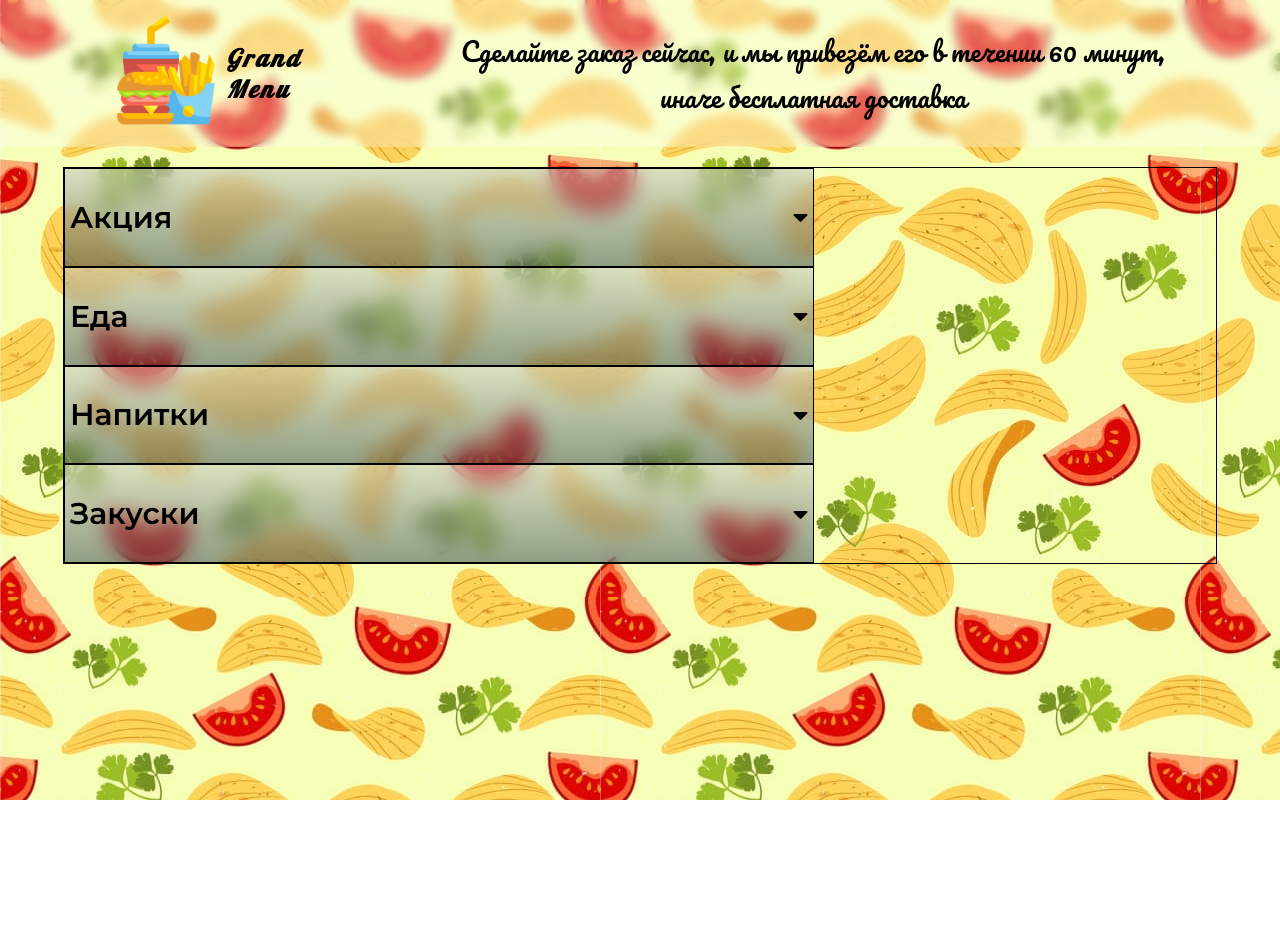
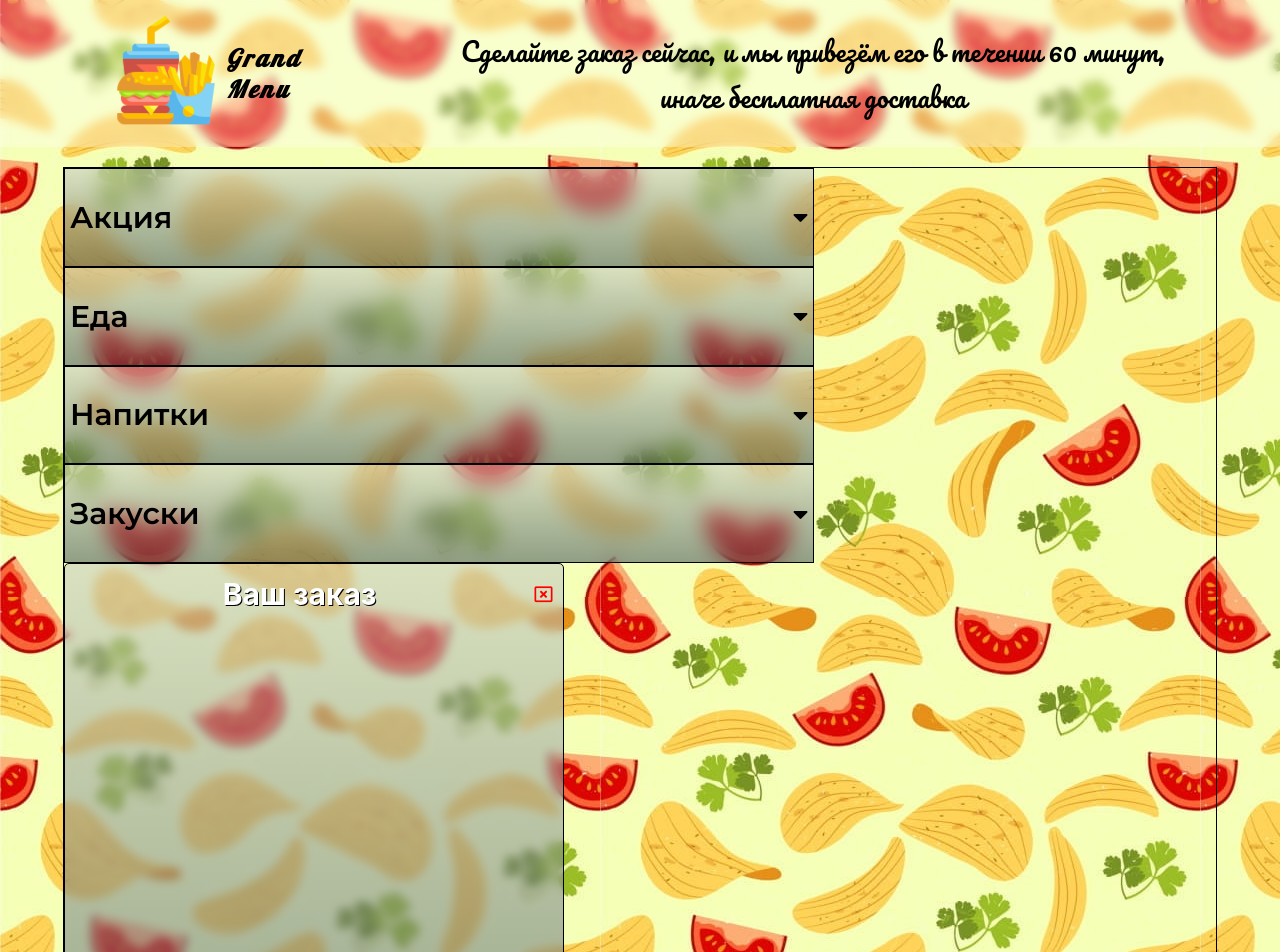
Before and after one commit to ardryzhov/grand-menu, a React (Create React App) app: page / in a window 1280 px wide. Shown: the top 952 px of the page. Before the commit the page ends 800 px from the top, so only its background shows below. Built offline with nearby package versions, Linux system fonts and the light colour scheme.

Commit message:
add a order table + css transition group animation to order item

```diff
--- a/package.json
+++ b/package.json
@@ -10,6 +10,7 @@
     "react": "^17.0.2",
     "react-dom": "^17.0.2",
     "react-scripts": "4.0.3",
+    "react-transition-group": "^4.4.2",
     "web-vitals": "^1.1.2"
   },
   "scripts": {
--- a/src/App.js
+++ b/src/App.js
@@ -45,7 +45,12 @@ function App() {
 				</div>
 
 				<div className="order-table">
-					<OrderTable />
+					<OrderTable
+					order={order}
+					setOrder={setOrder}
+					addToOrder={addToOrder}
+					removeToOrder={removeToOrder}
+					deleteProduct={deleteProduct}/>
 				</div>
 
 			</main>
--- a/src/App.scss
+++ b/src/App.scss
@@ -6,8 +6,24 @@
 	display: flex;
 	flex-direction: row;
 	flex-wrap: wrap;
-	align-items: center;
+	justify-content: space-between;
 }
+
+::-webkit-scrollbar {
+	width: 10px;
+}
+
+::-webkit-scrollbar-track {
+	background: #8a8080;
+}
+
+::-webkit-scrollbar-thumb {
+	background: #AAAAAA;
+	border-radius: 8px;
+	border: 1px solid #8a8080;
+}
+
+
 
 @media screen and (max-width: 770px) {
 	#main {
--- a/src/Component/Accordion/Accordion.jsx
+++ b/src/Component/Accordion/Accordion.jsx
@@ -40,7 +40,6 @@ const Accordion = ({accordionTickers, order, setOrder, addToOrder}) => {
 					? 'item-content show'
 					: 'item-content'}>
 						<AccordionItem
-						ticker={value.ticker}
 						obj={obj}
 						order={order}
 						setOrder={setOrder}
--- a/src/Component/AccordionItem/AccordionItem.jsx
+++ b/src/Component/AccordionItem/AccordionItem.jsx
@@ -4,7 +4,7 @@ import './_accordionItem.scss';
 
 import products from '../../assets/data/data';
 
-const AccordionItem = ({obj, addToOrder, ticker}) => {
+const AccordionItem = ({obj, addToOrder}) => {
 	const itemRef = useRef();
 
 	const mouseEnter = (e) => {
--- a/src/Component/AccordionItem/_accordionItem.scss
+++ b/src/Component/AccordionItem/_accordionItem.scss
@@ -75,9 +75,36 @@
 				font-size: 1.2rem;
 				font-style: italic;
 			}
+			.accordion-btn {
+				display: flex;
+				justify-content: space-around;
+				align-items: center;
+				transition: .3s ease;
+				cursor: pointer;
+				font-size: 18px;
+				width: 130px;
+				height: 40px;
+				background-color: transparent;
+				border: 2px solid #ccc;
+				color: #ccc;
+				border-radius: 10px;
+				text-shadow: 1px 1px #000;
+				span {
+					display: inline-block;
+				}
+
+			}
+			.accordion-btn:hover {
+				transition: .3s ease;
+				border: 2px solid #fff;
+				color: #fff;
+				transform: scale(1.1);
+			}
 		}
 	}
 }
+
+
 
 @media screen and (max-width: 770px) {
 	.accordion-item-wrapper {
--- a/src/Component/OrderTable/OrderTable.jsx
+++ b/src/Component/OrderTable/OrderTable.jsx
@@ -1,12 +1,91 @@
-import React from 'react';
+import React, { useRef } from 'react';
 
 import './_orderTable.scss';
 
-const OrderTable = () => {
+import products from '../../assets/data/data';
+import { TransitionGroup, CSSTransition } from 'react-transition-group';
+
+const OrderTable = ({order, setOrder, addToOrder, removeToOrder, deleteProduct}) => {
+
+	const prd = useRef();
+	const orderIds = Object.keys(order);
+
+	const total = orderIds.reduce((prevTotal, val) => {
+		const prod = products[val];
+		const count = order[val];
+		return prevTotal + prod.price * count;
+	}, 0);
+
+	const renderOrder = (val, i) => {
+		const prod = products[val];
+		const count = order[val];
+
+		return (
+			<CSSTransition
+			classNames='order__item'
+			timeout={{enter: 500, exit: 500}}
+			key={val}>
+			<div className="order-table-item-wrapper" key={i} ref={prd}>
+				<div className="order-item-left-side">
+					<div className="order-table-item-info">
+						<div className="order-item-title">
+							<span>{prod.title}</span>
+						</div>
+						<span className="order-item-price">
+							<TransitionGroup component='span' className='item-price-transition'>
+								<CSSTransition
+								classNames='item-price-change'
+								key={count * prod.price}
+								timeout={{enter: 500, exit: 500}}>
+									<span>{count * prod.price}</span>
+								</CSSTransition>
+							</TransitionGroup>
+							<span> ₽</span>
+						</span>
+					</div>
+
+					<div className="order-table-item-count">
+						<i className="far fa-plus-square btn-change-count" onClick={() => addToOrder(val)}></i>
+						<div className="order-count">
+							<span className="count-main">
+								<TransitionGroup
+								component='span'
+								className='item-count-transition'>
+									<CSSTransition
+									classNames='item-count-transition'
+									key={count}
+									timeout={{enter: 500, exit: 500}}>
+										<span className='count-transition'>{count}</span>
+									</CSSTransition>
+								</TransitionGroup>
+								<span className='counter-table-item'> шт.</span>
+							</span>
+						</div>
+						<i className="far fa-minus-square btn-change-count" onClick={() => removeToOrder(val)}></i>
+					</div>
+				</div>
+
+				<div className="order-table-item-delete">
+					<i className="far fa-trash-alt btn-delete-item" onClick={() => deleteProduct(val)}></i>
+				</div>
+			</div>
+			</CSSTransition>
+		)
+	}
+
 	return (
-		<>
+		<div className="order-wrapper">
+			<div className="order-table-title">
+				<h2>Ваш заказ</h2>
+				<i className="far fa-window-close reset-order-table" onClick={() => setOrder({})}></i>
+			</div>
 
-		</>
+			<div className="order-table-product">
+				<TransitionGroup component='div' className='render-order'>
+					{orderIds.map((val, i) => renderOrder(val, i))}
+				</TransitionGroup>
+			</div>
+		</div>
 	)
 };
 
--- a/src/Component/OrderTable/_orderTable.scss
+++ b/src/Component/OrderTable/_orderTable.scss
@@ -0,0 +1,242 @@
+@import url('https://fonts.googleapis.com/css2?family=Poppins:ital@0;1&display=swap');
+
+.order-wrapper {
+	box-sizing: border-box;
+	width: 500px;
+	height: 600px;
+	background: linear-gradient(to bottom, rgba(189, 195, 199, .5) 0%, rgba(44, 62, 80, .5) 100%);
+	backdrop-filter: blur(5px);
+	border-radius: 5px;
+	border: 1px solid #000;
+	box-sizing: border-box;
+}
+
+.order-table-title {
+	display: flex;
+	align-items: center;
+	justify-content: center;
+	height: 10%;
+	h2 {
+		color: #fff;
+		text-shadow: 1px 1px #000;
+		width: 100%;
+		text-align: center;
+		font-size: 30px;
+	}
+	.reset-order-table {
+		display: flex;
+		font-size: 18px;
+		margin-right: 10px;
+		justify-content: center;
+		align-items: center;
+		color: rgb(255, 0, 0);
+		width: 20px;
+		height: 20px;
+		cursor: pointer;
+	}
+}
+
+/* ORDER_TABLE_PRODUCT */
+
+.order-table-product {
+	height: 65%;
+	overflow-y: auto;
+	overflow-x: hidden;
+}
+
+.item-price-change span {
+	color: #fff;
+}
+
+.order-table-product-preview {
+	height: 100%;
+	display: flex;
+	justify-content: center;
+	align-items: center;
+	font-size: 26px;
+	font-weight: 600;
+	font-family: 'Poppins', sans-serif;
+	font-style: italic;
+}
+
+
+/* ORDER ITEM WRAP */
+
+.order-table-item-wrapper {
+	display: flex;
+	margin-left: 10px;
+	max-height: 100px;
+	justify-content: space-between;
+	font-family: 'Montserrat', sans-serif;
+	overflow-x: hidden;
+	border-bottom: 1px solid #ccc;
+	box-sizing: border-box;
+	.order-item-left-side {
+		display: flex;
+		justify-content: space-between;
+		width: 80%;
+		.order-table-item-info {
+			display: flex;
+			flex-direction: column;
+			justify-content: space-evenly;
+			align-items: center;
+			width: 70%;
+			.order-item-title {
+				width: 100%;
+				span {
+					font-weight: 600;
+					font-size: 18px;
+				}
+			}
+			.order-item-price {
+				display: inline-block;
+				position: relative;
+				span {
+					font-size: 16px;
+					font-style: italic;
+				}
+			}
+		}
+	}
+}
+
+
+
+.order-table-item-count {
+	display: flex;
+	justify-content: center;
+	align-items: center;
+	width: 25%;
+	.order-count {
+		margin: 0 5px;
+		font-weight: 600;
+		font-size: 20px;
+	}
+	.far {
+		cursor: pointer;
+		font-size: 20px;
+		transition: .3s ease;
+	}
+	.btn-change-count:hover {
+		color: #fff;
+		transform: scale(1.1);
+	}
+}
+
+
+.order-table-item-delete {
+	width: 20%;
+	display: flex;
+	justify-content: center;
+	align-items: center;
+	.btn-delete-item {
+		font-size: 36px;
+		cursor: pointer;
+		transition: .8s ease;
+		transform: translateX(100px);
+	}
+}
+
+.order-table-item-wrapper:hover .btn-delete-item {
+	transition: .8s;
+	transform: translateX(0px);
+}
+
+/* ORDER_TABLE_INFO */
+
+.order-table-info {
+	height: 25%;
+	border-top: 1px solid #ccc;
+}
+
+.counter-table-item {
+	text-align: center;
+}
+
+
+/* CSS TRANSITION ITEM WRAPPER */
+
+.order__item-enter {
+	max-height: 0;
+	transition: .5s ease;
+	transform: translateX(-150%);
+}
+.order__item-enter-active {
+	max-height: 90px;
+	transition: .5s ease;
+	transform: translateX(0);
+}
+
+.order__item-exit {
+	max-height: 90px;
+	transition: .5s ease;
+	transform: translateX(0);
+}
+.order__item-exit-active {
+	max-height: 0;
+	transition: .5s ease;
+	transform: translateX(150%);
+}
+
+/* CSS TRANSITION COUNT */
+
+.count-main {
+	display: inline-block;
+	position: relative;
+	overflow: hidden;
+	width: 80px;
+}
+.item-count-transition-enter {
+	display: inline-block;
+	transition: .5s;
+	transform: translateY(100%);
+}
+
+.count-transition {
+	padding: 0px 5px;
+}
+.item-count-transition-enter.item-count-transition-enter-active {
+	transform: translateY(0);
+}
+
+.item-count-transition-exit {
+	display: inline-block;
+	transition: .5s;
+	transform: translateY(0);
+	position: absolute;
+	left: 0;
+	bottom: 0;
+}
+.item-count-transition-exit.item-count-transition-exit-active {
+	transform:translateY(-100%);
+}
+
+/* CSS TRANSITION PRICE */
+
+.order-item-price {
+	width: 60px;
+	display: inline-block;
+	overflow: hidden;
+	position: relative;
+}
+
+.item-price-change-enter {
+	display: inline-block;
+	transition: .5s;
+	transform: translateY(100%);
+}
+.item-price-change-enter.item-price-change-enter-active {
+	transform: translateY(0);
+}
+
+.item-price-change-exit {
+	display: inline-block;
+	transition: .5s;
+	transform: translateY(0);
+	position: absolute;
+	left: 0;
+	bottom: 0;
+}
+.item-price-change-exit.item-price-change-exit-active {
+	transform: translateY(-100%);
+}
```
Also changed, not shown: src/Component/Accordion/_accordion.scss (line endings or trailing spaces), 1 other file (tests, documents, lock files or other folders).
